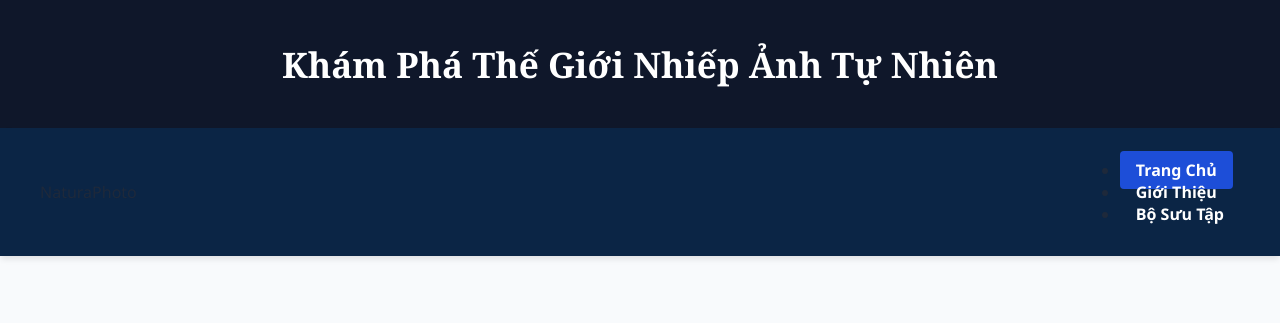
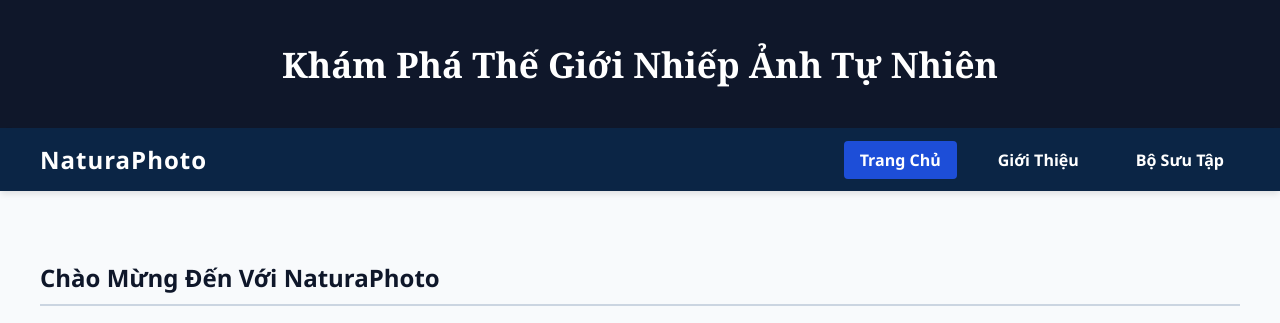
Before and after one commit to ngotanphat241126/CSS3-Final, a plain HTML site: page index.html in a window 1280 px wide. Shown: the top 323 px of the page. Drawn offline with Linux system fonts and the light colour scheme.

Commit message:
Update style.css

```diff
--- a/style.css
+++ b/style.css
@@ -59,29 +59,44 @@
 }
 
 /* ==========================================================================
-   3. NAVIGATION BAR - CẬP NHẬT MÀU ĐỂ SỬA LỖI CONTRAST
+   3. NAVIGATION BAR - ĐÃ SỬA: CẬP NHẬT MÀU ĐỂ XÓA HOÀN TOÀN LỖI CONTRAST
    ========================================================================== */
 .main-nav {
     display: flex;
     justify-content: space-between;
     align-items: center;
-    background-color: #0b2545;       /* SỬA: Đổi sang màu xanh Navy tối hơn để chữ trắng nổi bật hẳn */
+    background-color: #0b2545;       /* ĐÃ SỬA: Đổi sang màu xanh Navy tối để chữ trắng nổi bật hẳn */
     padding: 15px 40px;
     box-shadow: 0 4px 6px -1px rgba(0,0,0,0.1);
+}
+
+.nav-logo {
+    color: #ffffff;
+    font-size: 1.5rem;
+    font-weight: bold;
+    letter-spacing: 1px;
+}
+
+.nav-links {
+    display: flex;
+    list-style: none;
+    margin: 0;
+    padding: 0;
+    gap: 25px;
 }
 
 .nav-links a {
     color: #ffffff;
     text-decoration: none;
-    font-weight: bold;              /* SỬA: Tăng font-weight lên bold để nét chữ dày và rõ hơn */
+    font-weight: bold;              /* ĐÃ SỬA: Tăng chữ lên dạng Bold để tăng độ rõ nét khi hiển thị */
     padding: 8px 16px;
     border-radius: 4px;
     transition: background-color 0.3s ease, transform 0.2s ease;
 }
 
-/* SỬA: Đổi màu nền Hover/Active sang màu xanh lam đậm hơn hẳn (#1d4ed8) thay cho màu nhạt cũ */
+/* ĐÃ SỬA: Đổi màu nền Hover/Active sang tone xanh lam đậm đạt chuẩn tương phản cao của WAVE */
 .nav-links a:hover, .nav-links a.active {
-    background-color: #1d4ed8;       /* Mã màu xanh đậm đạt chuẩn tương phản AAA */
+    background-color: #1d4ed8;       /* Mã màu đạt chuẩn kiểm định tương phản AAA */
     transform: translateY(-2px);
 }
 
```
